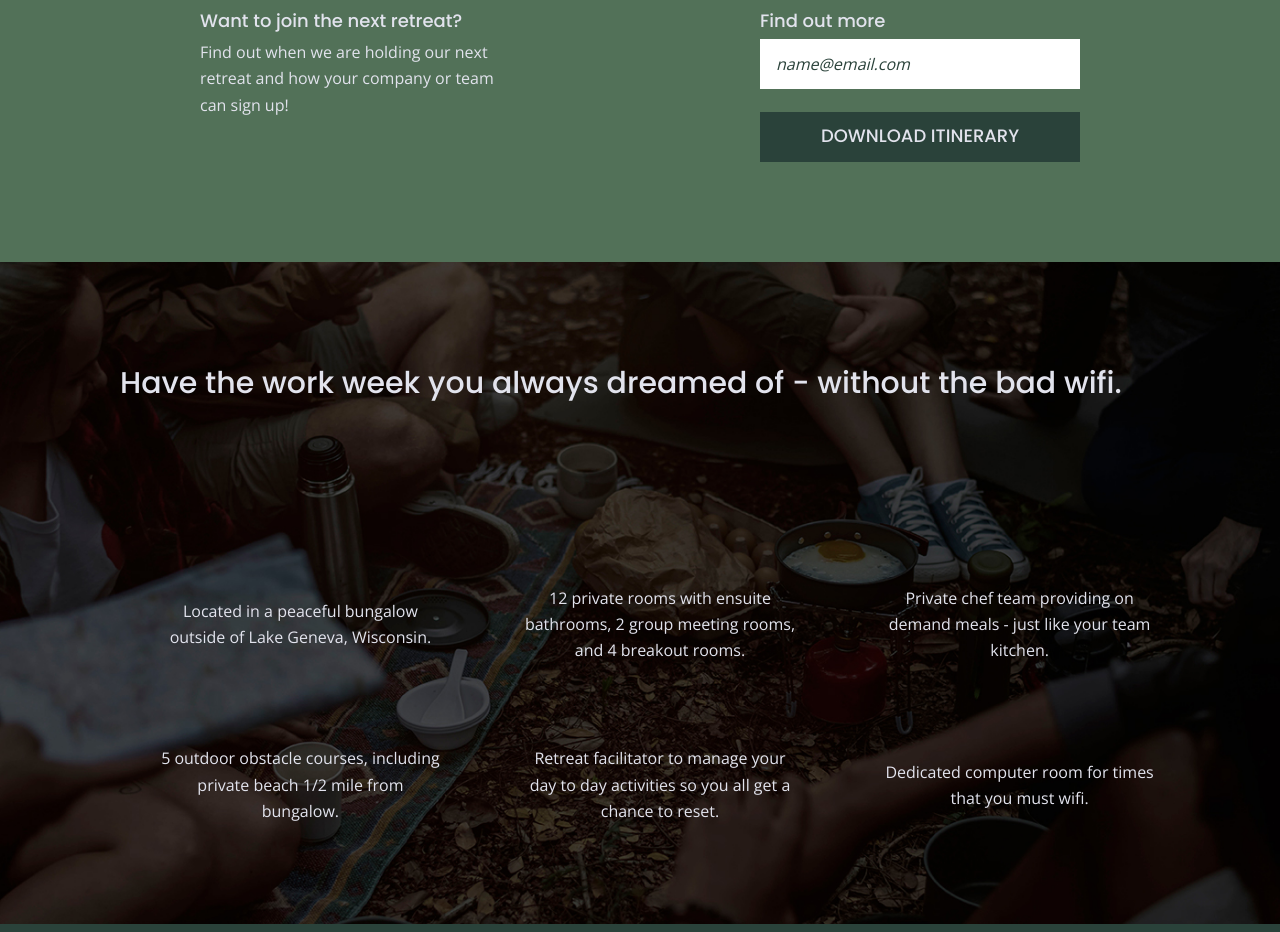
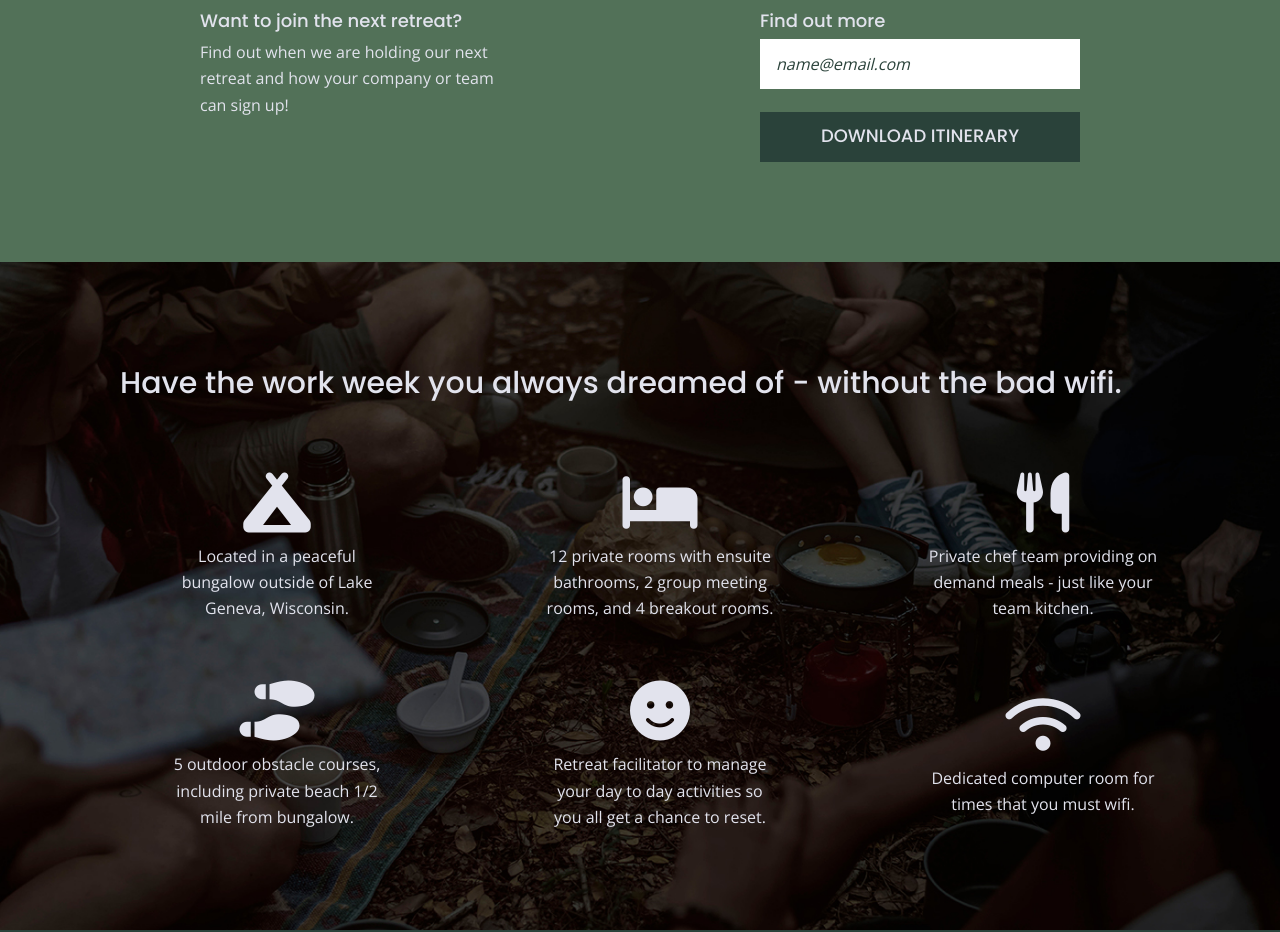
Before and after one commit to Brenda-CW/unplugged-retreat, a plain HTML site: page index.html in a window 1280 px wide. Shown: the part 768-1700 px from the top of the page. Drawn offline with nearby package versions, Linux system fonts and the light colour scheme.

Commit message:
Insert Font Awesome Icons on Home

```diff
--- a/css/main.css
+++ b/css/main.css
@@ -329,8 +329,13 @@ address {
   }
 
   .fontawesome-icon {
-    height:50px;
-    width:50px;
+   margin:0px;
+  }
+
+  .features i {
+    font-size: 3.75em;
+    margin-top:30px;
+    margin-bottom: 10px;
   }
 
   .features-item-description {
@@ -687,7 +692,7 @@ flex-flow:column wrap;
   align-items: center;
   flex-wrap: wrap;
   text-align: center;  **/
-  width: 31%;
+  width: 36%;
   padding: 0 28px;
 }
 
@@ -862,21 +867,35 @@ flex-flow:column wrap;
   justify-content: space-between;
   align-items: center;
   flex-wrap: wrap;
-  padding: 100px 120px;
+  padding-bottom: 70px;
+  padding-right: 120px;
+  padding-left: 120px;
   }
 
   .features .content-wrapper h2 {
   text-align:left;
-  margin-bottom: 99px;
+  margin-bottom: 39px;
   width: 100%;
   }
 
   .features article {
-  width: 27%;
+  width: 22.5%;
   padding-left: 40px;
   padding-right: 0px;
+  padding-bottom: 30px;
   }
 
+  /********* FROM MOBILE STYLES  ********
+.fontawesome-icon {
+  margin:0px;
+ }
+
+ .features i {
+   font-size: 3.75em;
+   margin-top:30px;
+   margin-bottom: 10px;
+ }
+**************************************/
   .features-item-description {
   margin:0px;
   }
--- a/index.html
+++ b/index.html
@@ -23,6 +23,8 @@
 
   <!-- Google Fonts -->
   <link href="https://fonts.googleapis.com/css?family=Open+Sans:400,700|Poppins:500,700" rel="stylesheet">
+<!-----FONT AWESOME KIT ------>
+<script src="https://kit.fontawesome.com/b17f5d304d.js" crossorigin="anonymous"></script>
 </head>
 
 <body>
@@ -79,32 +81,44 @@
           <h2>Have the work week you always dreamed of - without the bad wifi.</h2>
 
           <article>
-            <p class="fontawesome-icon"></p>
+            <p class="fontawesome-icon">
+              <i class="fas fa-campground"></i>
+            </p>
             <p class="features-item-description">Located in a peaceful bungalow outside of Lake Geneva, Wisconsin.</p>
           </article>
 
           <article>
-            <p class="fontawesome-icon"></p>
+            <p class="fontawesome-icon">
+              <i class="fas fa-bed"></i>
+            </p>
             <p class="features-item-description">12 private rooms with ensuite bathrooms, 2 group meeting rooms, and 4 breakout rooms.</p>
           </article>
 
           <article>
-            <p class="fontawesome-icon"></p>
+            <p class="fontawesome-icon">
+              <i class="fas fa-utensils"></i>
+            </p>
             <p class="features-item-description">Private chef team providing on demand meals - just like your team kitchen.</p>
           </article>
 
           <article>
-            <p class="fontawesome-icon"></p>
+            <p class="fontawesome-icon">
+              <i class="fas fa-shoe-prints"></i>
+            </p>
             <p class="features-item-description">5 outdoor obstacle courses, including private beach 1/2 mile from bungalow.</p>
           </article>
 
           <article>
-            <p class="fontawesome-icon"></p>
+            <p class="fontawesome-icon">
+              <i class="fas fa-smile"></i>
+            </p>
             <p class="features-item-description">Retreat facilitator to manage your day to day activities so you all get a chance to reset.</p>
           </article>
 
           <article>
-            <p class="fontawesome-icon"></p>
+            <p class="fontawesome-icon">
+              <i class="fas fa-wifi"></i>
+            </p>
             <p class="features-item-description">Dedicated computer room for times that you must wifi.</p>
           </article>
         </div>
```
Also changed, not shown: about/index.html (+2 -0 lines), faq/index.html (+2 -0 lines).
